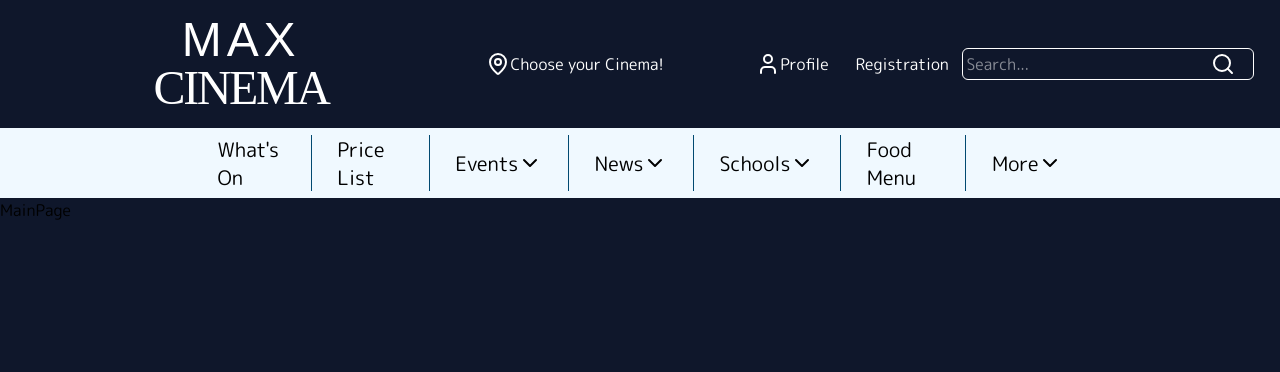
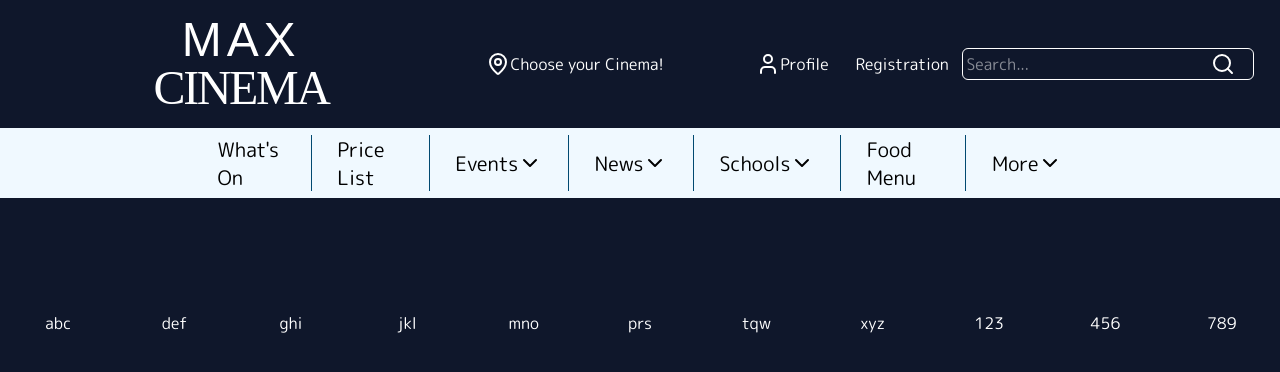
Before and after one commit to bchanowski/ReactCinema, a React (Vite) app: page / in a window 1280 px wide. Shown: the top 372 px of the page. Built offline with nearby package versions, Linux system fonts and the light colour scheme; a web font is replaced by a local one.

Commit message:
Started working on the movies carousel

```diff
--- /dev/null
+++ b/src/components/MoviesCarousel/MoviesCarousel.tsx
@@ -0,0 +1,42 @@
+const MoviesCarousel = () => {
+  const data = [
+    "abc",
+    "def",
+    "ghi",
+    "jkl",
+    "mno",
+    "prs",
+    "tqw",
+    "xyz",
+    "123",
+    "456",
+    "789",
+  ];
+  return (
+    <div className="overflow-hidden relative h-[250px] w-full">
+      <div
+        className="flex absolute left-[0px] justify-center items-center h-full w-[200%]"
+        style={{ animation: "slide 20s linear infinite" }}
+      >
+        {data.map((option, index) => (
+          <div
+            className="text-white w-[300px] h-full flex items-center justify-center"
+            key={index}
+          >
+            <span>{option}</span>
+          </div>
+        ))}
+        {data.map((option, index) => (
+          <div
+            className="text-white w-[300px] h-full flex items-center justify-center"
+            key={"dup" + index}
+          >
+            <span>{option}</span>
+          </div>
+        ))}
+      </div>
+    </div>
+  );
+};
+
+export default MoviesCarousel;
--- a/src/index.css
+++ b/src/index.css
@@ -6,3 +6,15 @@ html {
   font-style: normal;
   background-color: oklch(20.8% 0.042 265.755);
 }
+
+@theme {
+  --animate-slide: slide 0.3s ease-out;
+  @keyframes slide {
+    0% {
+      left: 0;
+    }
+    100% {
+      left: -100%;
+    }
+  }
+}
--- a/src/pages/MainPage.tsx
+++ b/src/pages/MainPage.tsx
@@ -1,5 +1,11 @@
+import MoviesCarousel from "../components/MoviesCarousel/MoviesCarousel";
+
 const MainPage = () => {
-  return <div>MainPage</div>;
+  return (
+    <div>
+      <MoviesCarousel />
+    </div>
+  );
 };
 
 export default MainPage;
```
